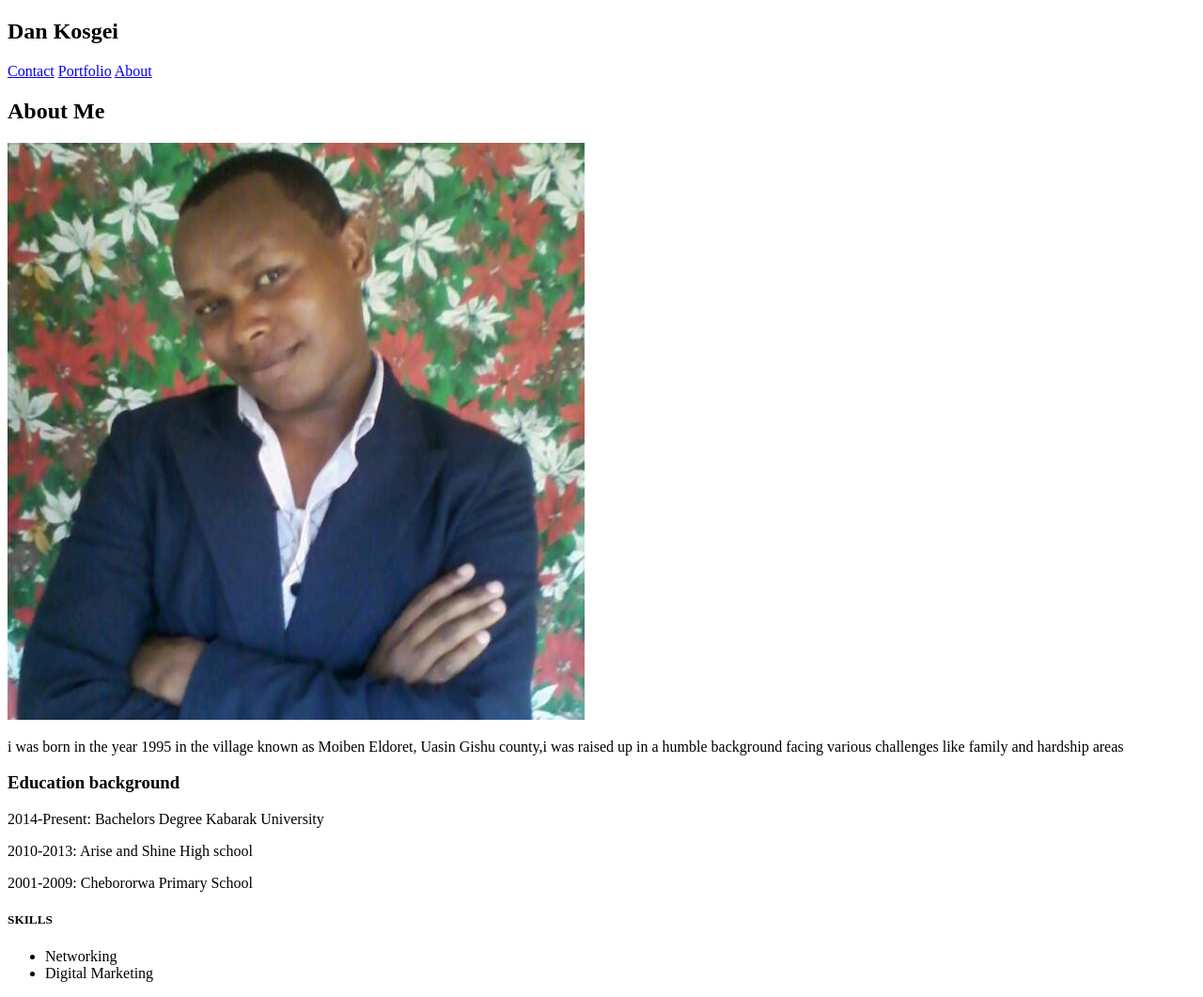
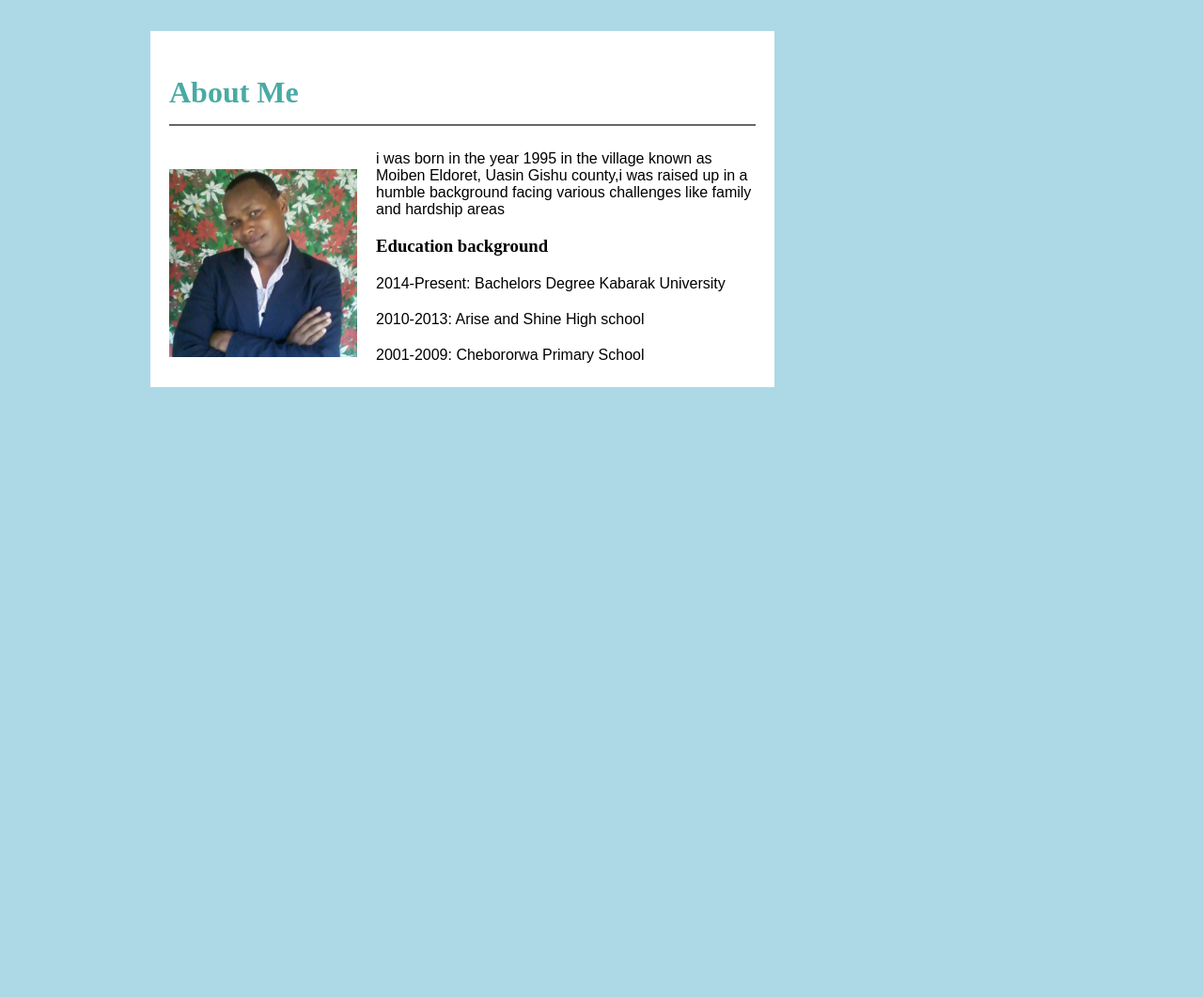
Before and after one commit to DanKosgei/DanKosgei.github.io, a plain HTML site: page About.html in a window 1280 px wide. Shown: the whole page at 94% size. After the commit the page ends 800 px from the top, so only its background shows below. Drawn offline with Linux system fonts and the light colour scheme.

Commit message:
changes made

```diff
--- a/About.html
+++ b/About.html
@@ -2,25 +2,25 @@
 <html>
   <head>
     <meta charset="utf-8">
+    <link rel="stylesheet" href="css/styles.css">
     <title>my portfolio</title>
   </head>
   <body>
-    <nav class="topbar">
-			<header class="top-line">
-				<h1 class="name">Dan Kosgei</h1>
-				 <a class="contact-tab" href="contact.html" target="_blank">Contact</a>
-				 <a class="portfolio-tab" href="portfolio.html" target="_blank">Portfolio</a>
-				 <a class="about-tab" href="About.html" target="_blank">About</a>
-			</header>
+
 		</nav>
     <section class="midbar">
           <div class="container">
             <div class="about-me-box">
+
+
+
               <h1 class="about-me">About Me</h1>
-              <img class="profile-pic" alt="profile-pic" src="images/dan.jpg">
+              <img class="profile-pic" alt="profile-pic" src="images/dan.jpg" style="width:200px;height:200px;">
               <p>i was born in the year 1995 in the village known as Moiben Eldoret,
                 Uasin Gishu county,i was raised up in a humble background facing various
                 challenges like family and hardship areas </p>
+
+<div class="educ">
 
 
   <h3>Education background</h3>
@@ -31,20 +31,10 @@
      Arise and Shine High school</p>
   <p>2001-2009:
      Chebororwa Primary School</p>
-
-
+</div>
+  </section> <!-- End of portfolio box div -->
 
 
     </div>
-
-<h5>SKILLS</h5>
-<ul>
-<li>Networking</li>
-<li>Digital Marketing</li>
-</ul>
-  </section> <!-- End of portfolio box div -->
-</div>
-</div>
-
-  </body>
+  </div>
 </html>
--- a/css/styles.css
+++ b/css/styles.css
@@ -532,3 +532,7 @@ p{
 ================================================
 ================================================
 */
+
+#educ {
+  font-style: italic;
+}
```
Also changed, not shown: images/kipuu.jpg (added).
